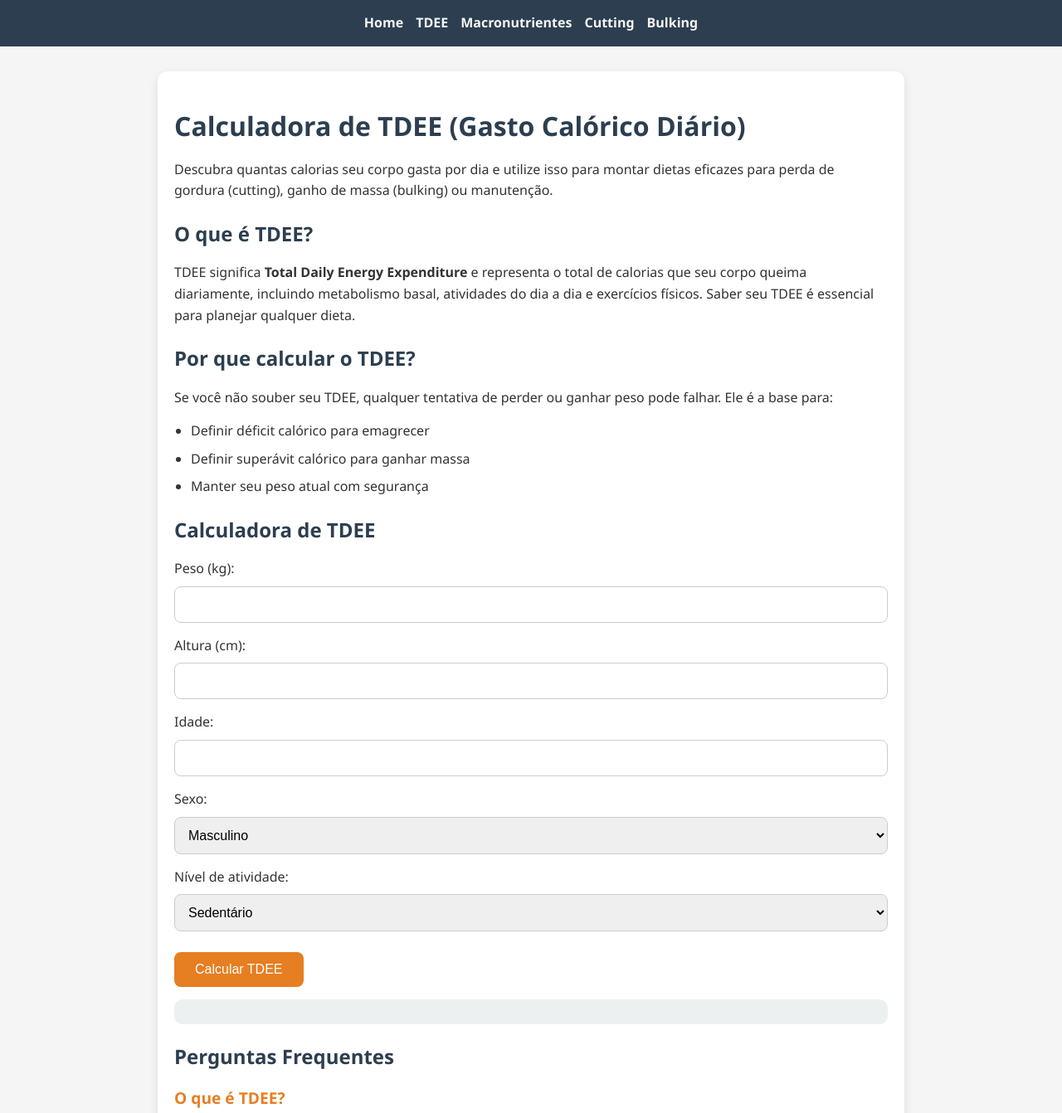
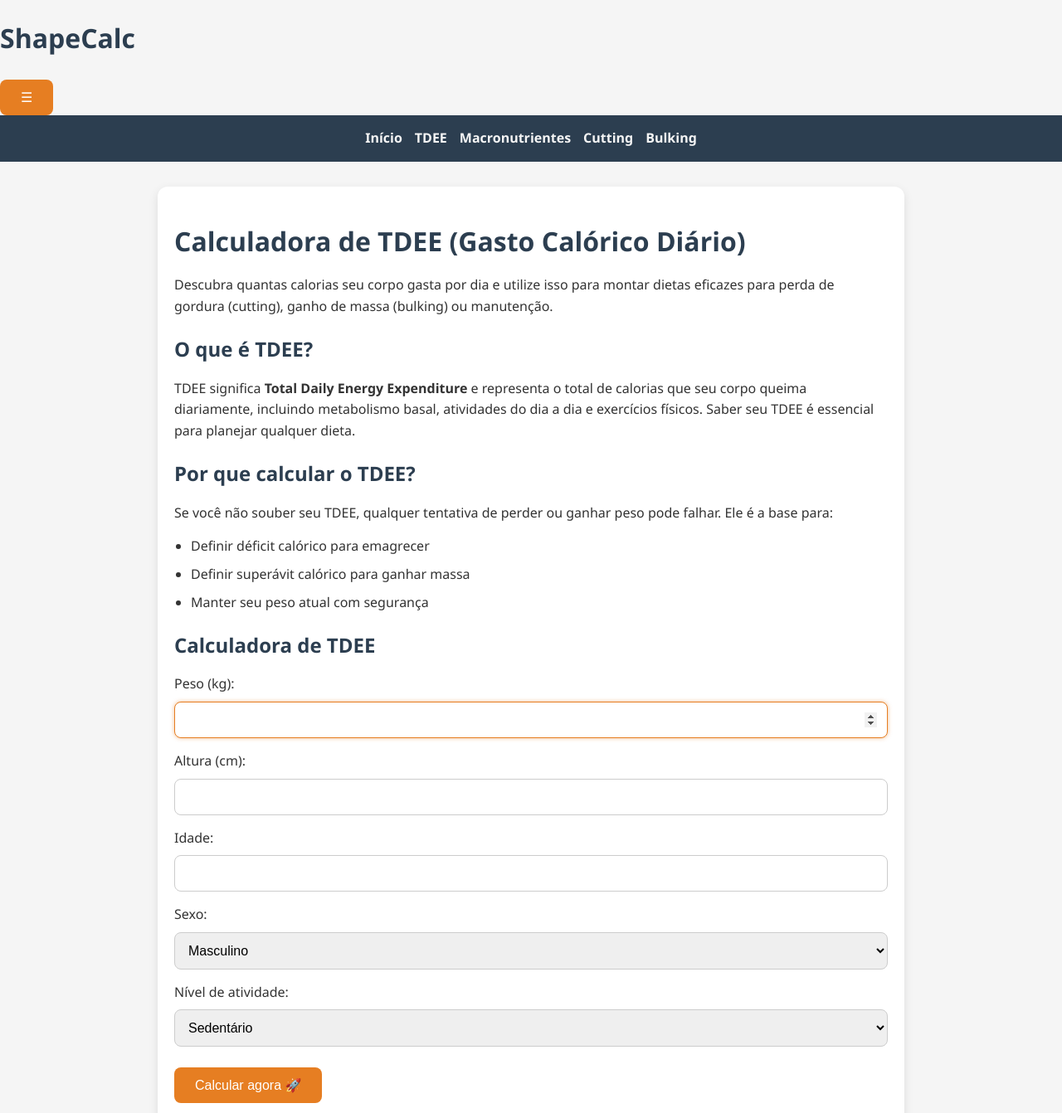
Before and after one commit to jhonny606/shapecalc, a plain HTML site: page tdee-calculadora.html in a window 1280 px wide. Shown: the top 1342 px of the page at 83% size. Drawn offline with Linux system fonts and the light colour scheme.

Commit message:
Update tdee-calculadora.html

```diff
--- a/tdee-calculadora.html
+++ b/tdee-calculadora.html
@@ -9,13 +9,19 @@
 </head>
 <body>
 
-    <nav>
-        <a href="index.html">Home</a>
+    <header>
+    <h1>ShapeCalc</h1>
+
+    <button class="menu-toggle" onclick="toggleMenu()">☰</button>
+
+    <nav id="menu">
+        <a href="index.html">Início</a>
         <a href="tdee-calculadora.html">TDEE</a>
         <a href="macronutrientes.html">Macronutrientes</a>
         <a href="calorias-cutting.html">Cutting</a>
         <a href="calorias-bulking.html">Bulking</a>
     </nav>
+</header>
 
     <div class="container">
 
@@ -68,7 +74,7 @@
             <option value="1.9">Extremamente ativo</option>
         </select>
 
-        <button onclick="calcularTDEE()">Calcular TDEE</button>
+        <button onclick="calcularTDEE()">Calcular agora 🚀</button>
 
         <h2 id="resultado"></h2>
 
@@ -89,6 +95,10 @@
 
     </div>
 
+    <script>
+    document.getElementById("peso").focus();
+    </script>
+
     <script src="js/main.js"></script>
 </body>
 </html>
```
